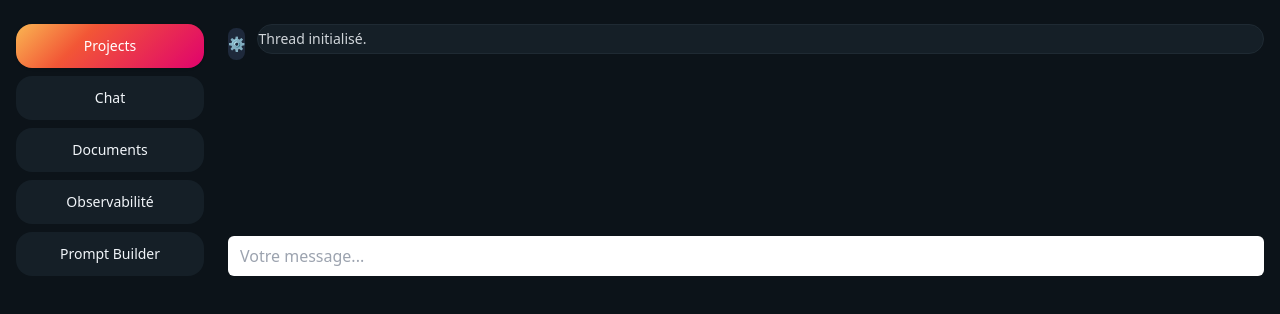
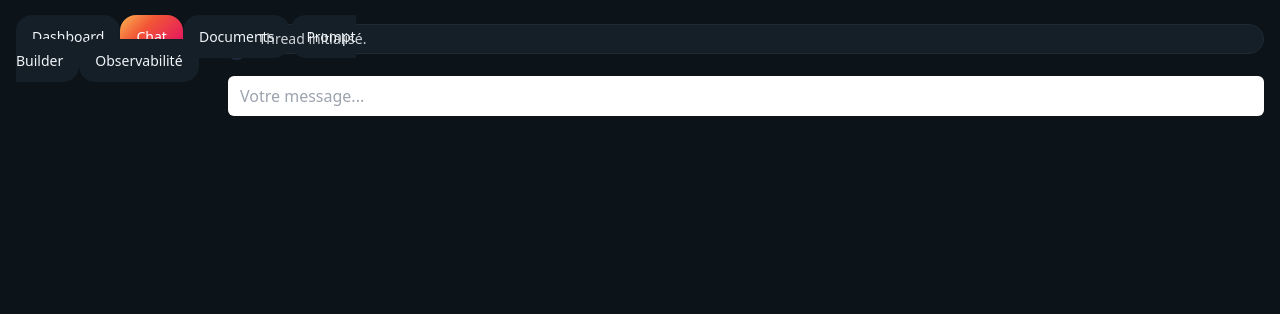
Before and after one commit to arka-squad/arka-labs, a Next.js app: page /console/chat in a window 1280 px wide. Shown: the top 314 px of the page. Built offline with nearby package versions, Linux system fonts and the light colour scheme.

Commit message:
feat(nav): add console tab navigation

```diff
--- /dev/null
+++ b/app/console/dashboard/page.tsx
@@ -0,0 +1,74 @@
+'use client';
+import { useEffect, useMemo, useState } from 'react';
+import { apiFetch } from '../../../lib/http';
+
+type Project = { id: string; name: string; description: string; last_activity: string };
+function since(ts: string) { const d=Math.max(0,Date.now()-new Date(ts).getTime()); const m=Math.floor(d/60000),h=Math.floor(m/60),dd=Math.floor(h/24); if(dd)return`il y a ${dd} j`; if(h)return`il y a ${h} h`; if(m)return`il y a ${m} min`; return 'à l’instant'; }
+export default function DashboardPage() {
+  const [projects, setProjects] = useState<Project[] | null>(null);
+  const [err, setErr] = useState('');
+
+  useEffect(() => {
+    apiFetch('/api/projects', { credentials: 'include' })
+      .then(async (r) => (r.ok ? r.json() : Promise.reject(new Error(String(r.status)))))
+      .then((d) => setProjects(d.projects || []))
+
+      .catch(() => { setErr('Erreur de récupération'); setProjects([]); });
+  }, []);
+
+  const content = useMemo(() => {
+    if (projects === null) {
+      return (
+        <div className="grid grid-cols-1 gap-4 sm:grid-cols-2 lg:grid-cols-3">
+          {Array.from({ length: 6 }).map((_, i) => (
+            <div key={i} className="h-28 animate-pulse rounded-2xl border border-slate-700/40 bg-slate-800/30 p-4" />
+          ))}
+        </div>
+      );
+    }
+    if (!projects.length) {
+
+      return (
+        <div className="mx-auto max-w-md text-center">
+          <div className="rounded-2xl border border-slate-700/50 bg-slate-800/40 p-8">
+            <h3 className="mb-2 text-lg font-semibold">Aucun projet</h3>
+            <p className="mb-4 text-sm text-slate-400">Créez votre premier projet pour commencer.</p>
+            <button
+              className="rounded-xl px-4 py-2 text-white"
+              style={{ background: 'linear-gradient(135deg,#FAB652 0%,#F25636 35%,#E0026D 100%)' }}
+              onClick={() => alert('POST /api/projects (à brancher)')}
+            >
+              Créer un projet
+            </button>
+          </div>
+        </div>
+      );
+
+    }
+    return (
+      <div className="grid grid-cols-1 gap-4 sm:grid-cols-2 lg:grid-cols-3">
+        {projects.map((p) => (
+
+          <div key={p.id} className="rounded-2xl border border-slate-700/40 bg-slate-800/30 p-4">
+            <div className="mb-1 text-base font-semibold">{p.name}</div>
+            <div className="mb-3 text-sm text-slate-300">{p.description || '—'}</div>
+            <div className="text-xs text-slate-400">Dernière activité • {since(p.last_activity)}</div>
+          </div>
+
+        ))}
+      </div>
+    );
+  }, [projects]);
+
+  return (
+    <main className="mx-auto max-w-6xl px-6 py-8 text-slate-200">
+      <header className="mb-6 flex items-center justify-between">
+        <h1 className="bg-gradient-to-r from-amber-400 via-rose-500 to-fuchsia-600 bg-clip-text text-2xl font-bold text-transparent">Dashboard</h1>
+        <span className="text-xs text-emerald-400">{err ? 'API status: error' : 'API status: ok'}</span>
+      </header>
+      {err && <div className="mb-4 rounded-xl border border-rose-700/40 bg-rose-900/30 px-4 py-2 text-sm text-rose-200">{err}</div>}
+
+      {content}
+    </main>
+  );
+}
--- a/app/console/layout.tsx
+++ b/app/console/layout.tsx
@@ -1,19 +1,33 @@
-
+'use client';
 import type { ReactNode } from 'react';
-
+import { usePathname } from 'next/navigation';
 import NavItem from '../../components/ui/NavItem';
 
+const NAV_ITEMS = [
+  { id: 'console-dashboard', label: 'Dashboard', href: '/console/dashboard' },
+  { id: 'console-chat', label: 'Chat', href: '/console/chat' },
+  { id: 'console-documents', label: 'Documents', href: '/console/documents' },
+  { id: 'console-prompt-builder', label: 'Prompt Builder', href: '/console/prompt-builder' },
+  { id: 'console-observabilite', label: 'Observabilité', href: '/console/observabilite' },
+];
+
 export default function ConsoleLayout({ children }: { children: ReactNode }) {
+  const pathname = usePathname();
   return (
     <div className="min-h-screen bg-[#0C1319] text-slate-100">
       <div className="mx-auto grid max-w-7xl grid-cols-12 gap-6 px-4 py-6">
         <aside className="col-span-12 sm:col-span-3 lg:col-span-2">
           <nav className="sticky top-6 space-y-2">
-            <NavItem active label="Projects" />
-            <NavItem label="Chat" />
-            <NavItem label="Documents" />
-            <NavItem label="Observabilité" />
-            <NavItem label="Prompt Builder" />
+            {NAV_ITEMS.map((item) => (
+              <NavItem
+                key={item.id}
+                id={item.id}
+                href={item.href}
+                label={item.label}
+                data-codex-id={item.id}
+                active={pathname === item.href}
+              />
+            ))}
           </nav>
         </aside>
         <section className="col-span-12 sm:col-span-9 lg:col-span-10">{children}</section>
--- a/app/console/page.tsx
+++ b/app/console/page.tsx
@@ -1,74 +1,5 @@
-'use client';
-import { useEffect, useMemo, useState } from 'react';
-import { apiFetch } from '../../lib/http';
+import { redirect } from 'next/navigation';
 
-type Project = { id: string; name: string; description: string; last_activity: string };
-function since(ts: string) { const d=Math.max(0,Date.now()-new Date(ts).getTime()); const m=Math.floor(d/60000),h=Math.floor(m/60),dd=Math.floor(h/24); if(dd)return`il y a ${dd} j`; if(h)return`il y a ${h} h`; if(m)return`il y a ${m} min`; return 'à l’instant'; }
-export default function ProjectsPage() {
-  const [projects, setProjects] = useState<Project[] | null>(null);
-  const [err, setErr] = useState('');
-
-  useEffect(() => {
-    apiFetch('/api/projects', { credentials: 'include' })
-      .then(async (r) => (r.ok ? r.json() : Promise.reject(new Error(String(r.status)))))
-      .then((d) => setProjects(d.projects || []))
-
-      .catch(() => { setErr('Erreur de récupération'); setProjects([]); });
-  }, []);
-
-  const content = useMemo(() => {
-    if (projects === null) {
-      return (
-        <div className="grid grid-cols-1 gap-4 sm:grid-cols-2 lg:grid-cols-3">
-          {Array.from({ length: 6 }).map((_, i) => (
-            <div key={i} className="h-28 animate-pulse rounded-2xl border border-slate-700/40 bg-slate-800/30 p-4" />
-          ))}
-        </div>
-      );
-    }
-    if (!projects.length) {
-
-      return (
-        <div className="mx-auto max-w-md text-center">
-          <div className="rounded-2xl border border-slate-700/50 bg-slate-800/40 p-8">
-            <h3 className="mb-2 text-lg font-semibold">Aucun projet</h3>
-            <p className="mb-4 text-sm text-slate-400">Créez votre premier projet pour commencer.</p>
-            <button
-              className="rounded-xl px-4 py-2 text-white"
-              style={{ background: 'linear-gradient(135deg,#FAB652 0%,#F25636 35%,#E0026D 100%)' }}
-              onClick={() => alert('POST /api/projects (à brancher)')}
-            >
-              Créer un projet
-            </button>
-          </div>
-        </div>
-      );
-
-    }
-    return (
-      <div className="grid grid-cols-1 gap-4 sm:grid-cols-2 lg:grid-cols-3">
-        {projects.map((p) => (
-
-          <div key={p.id} className="rounded-2xl border border-slate-700/40 bg-slate-800/30 p-4">
-            <div className="mb-1 text-base font-semibold">{p.name}</div>
-            <div className="mb-3 text-sm text-slate-300">{p.description || '—'}</div>
-            <div className="text-xs text-slate-400">Dernière activité • {since(p.last_activity)}</div>
-          </div>
-
-        ))}
-      </div>
-    );
-  }, [projects]);
-
-  return (
-    <main className="mx-auto max-w-6xl px-6 py-8 text-slate-200">
-      <header className="mb-6 flex items-center justify-between">
-        <h1 className="bg-gradient-to-r from-amber-400 via-rose-500 to-fuchsia-600 bg-clip-text text-2xl font-bold text-transparent">Projects</h1>
-        <span className="text-xs text-emerald-400">{err ? 'API status: error' : 'API status: ok'}</span>
-      </header>
-      {err && <div className="mb-4 rounded-xl border border-rose-700/40 bg-rose-900/30 px-4 py-2 text-sm text-rose-200">{err}</div>}
-
-      {content}
-    </main>
-  );
+export default function ConsoleIndex() {
+  redirect('/console/dashboard');
 }
--- a/components/ui/NavItem.tsx
+++ b/components/ui/NavItem.tsx
@@ -1,18 +1,38 @@
-export default function NavItem({ label, active = false }: { label: string; active?: boolean }) {
+import Link from 'next/link';
+
+export type NavItemProps = {
+  id?: string;
+  href: string;
+  label: string;
+  active?: boolean;
+  ['data-codex-id']?: string;
+};
+
+export default function NavItem({
+  id,
+  href,
+  label,
+  active = false,
+  'data-codex-id': dataCodexId,
+}: NavItemProps) {
   return (
-    <button
-      className={`w-full rounded-2xl px-4 py-3 text-left text-sm font-medium outline-none ring-2 ring-transparent transition ${
-        active ? 'text-white shadow' : 'hover:opacity-90'
+    <Link
+      id={id}
+      href={href}
+      data-codex-id={dataCodexId}
+      className={`w-full rounded-2xl px-4 py-3 text-sm font-medium outline-none transition focus-visible:ring-2 focus-visible:ring-white/50 focus-visible:ring-offset-2 focus-visible:ring-offset-[#0C1319] ${
+        active
+          ? 'text-white shadow'
+          : 'text-slate-100 hover:bg-slate-800 focus:bg-slate-800 hover:text-white focus:text-white'
       }`}
-
+      aria-current={active ? 'page' : undefined}
       style={
         active
           ? { background: 'linear-gradient(135deg,#FAB652 0%,#F25636 35%,#E0026D 100%)' }
           : { backgroundColor: '#151F27' }
       }
-
     >
       {label}
-    </button>
+    </Link>
   );
 }
```
Also changed, not shown: src/ui/NavItem.tsx (+25 -8 lines), 2 other files (tests, documents, lock files or other folders).
